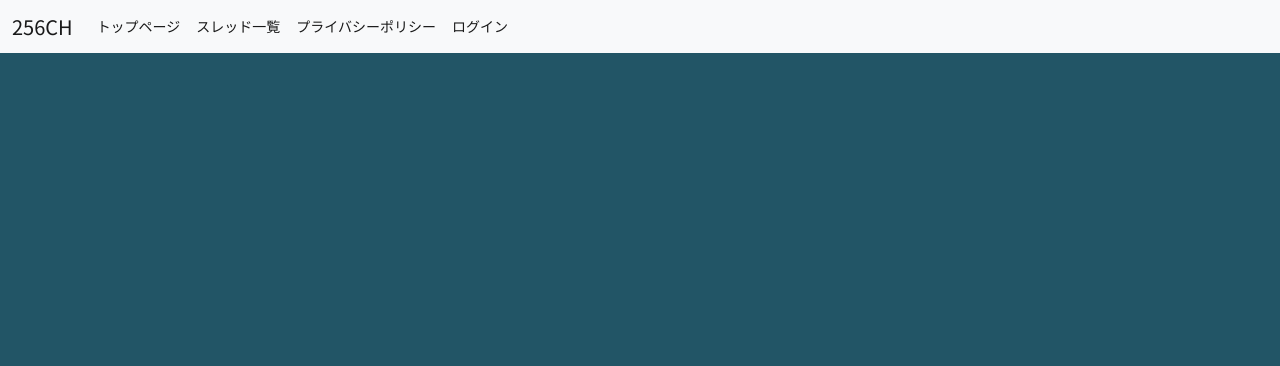
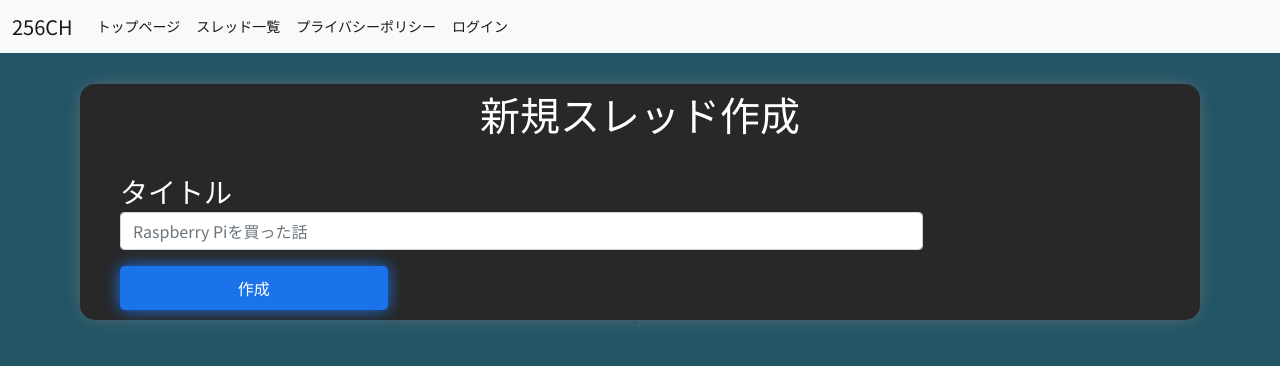
Before and after one commit to Inkya-ha/256ch, a PHP site: page /create in a window 1280 px wide. Shown: the top 366 px of the page. Run offline with PHP 8.4, Linux system fonts and the light colour scheme; some libraries are stand-ins or nearby versions.

Commit message:
新規スレッド作成機能のデザイン

```diff
--- a/create.php
+++ b/create.php
@@ -8,9 +8,17 @@
     <?php include_once __DIR__ . "/static/header/header.php"; ?>
 
     <main>
+        <div class="createThread">
+            <p class="fs-1">新規スレッド作成</p>
+            <div class="createThread-form">
+                <p class="fs-3">タイトル<input class="form-control" type="text" name="title" placeholder="Raspberry Piを買った話" required></p>
+                <!--ここに出来ればGoogleのreCAPTCHA-->
 
+                <input type="submit" name="submit" class="createBtn" value="作成">
+            </div>
+        </div>
     </main>
 
     <?php include_once __DIR__ . "/static/footer/footer.php"; ?>
 </body>
-</html>
+</html>`
--- a/css/style.css
+++ b/css/style.css
@@ -207,3 +207,37 @@ hr{
 	padding: 10px;
 	color: white;
 }
+
+
+.createThread{
+	background-color: #282828;
+	box-shadow: 0px 0px 20px -5px #777777;
+	border-radius: 15px;
+	margin-left: 10vh;
+	margin-right: 10vh;
+}
+
+.createThread-form{
+	padding: 10px;
+	padding-left: 5vh;
+	text-align: left;
+}
+
+.form-control{
+	width: 75%;
+}
+
+
+
+
+
+.createBtn{
+	box-shadow: 0px 0px 15px 0px #1a73e8;
+    background-color: #1a73e8;
+    border: solid 0px;
+    border-radius: 5px;
+    color: white;
+    padding: 10px;
+    margin-right: 8px;
+	width: 25%;
+}
--- a/index.php
+++ b/index.php
@@ -46,6 +46,10 @@ session_start();
             // ここに急上昇スレを表示するプログラムを書きたい(願望)
             ?>
         </div>
+        <div style="margin-top: 10px;"></div>
+        <div class="popular-box anim-box slidein is-animated">
+            <p class="fs-3 anim-box popup is-animated">スレッド作成</p>
+            <a class="fs-5 text-success" href="./create">スレッド作成ページ</a>
     </main>
 
     <?php include_once __DIR__ . "/static/footer/footer.php"; ?>
```
